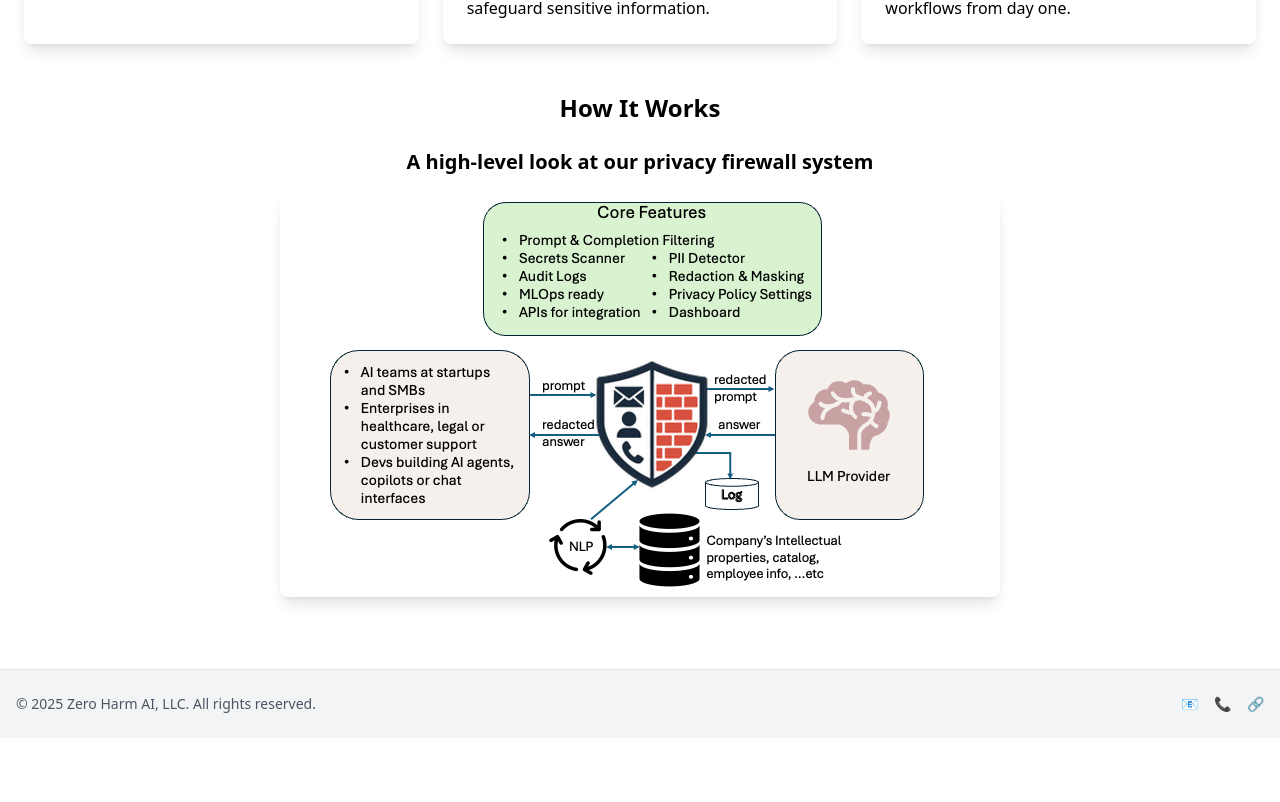
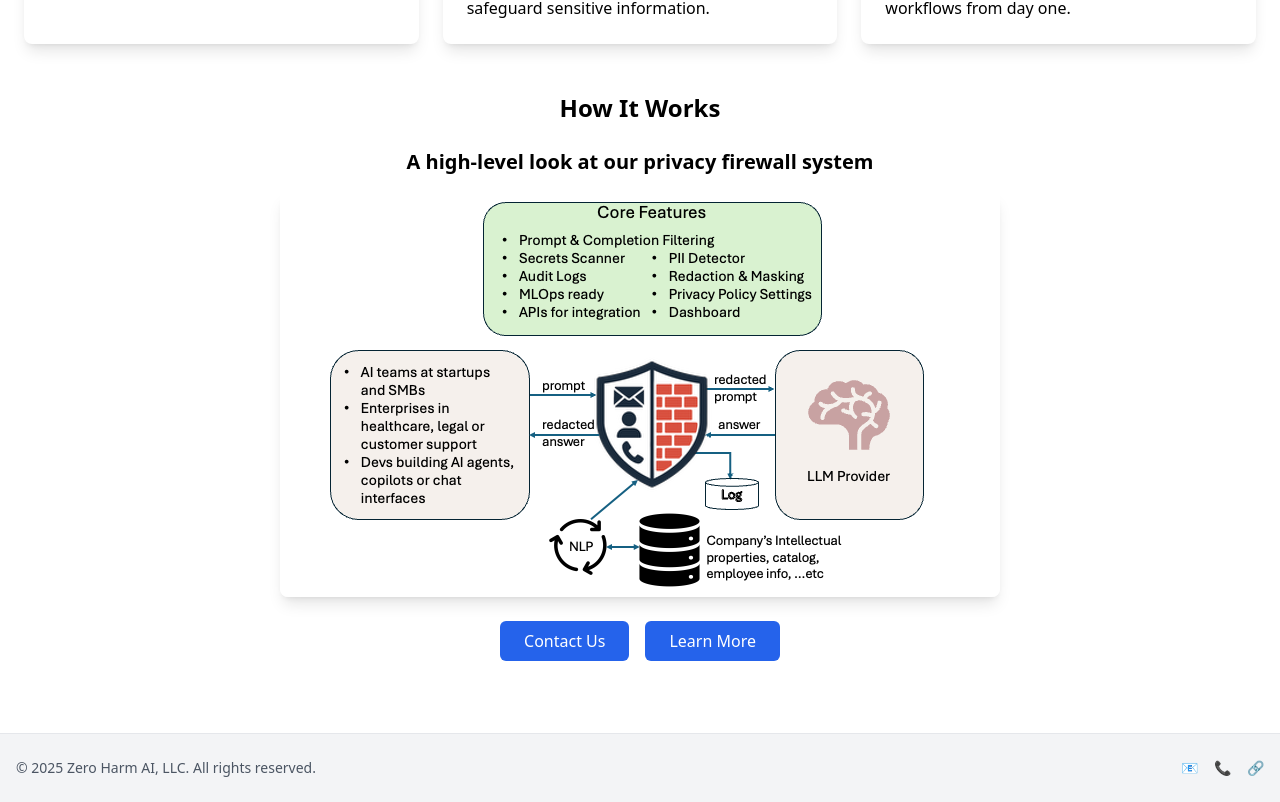
Before and after one commit to Zero-Harm-AI-LLC/zero-harm-ai-frontend, a React (Vite) app: page / in a window 1280 px wide. Shown: the part 420-1222 px from the top of the page. Before the commit the page ends 1158 px from the top, so only its background shows below. Built offline with nearby package versions, Linux system fonts and the light colour scheme; no server answers; the HTML template or start-up script is replaced by a standard one.

Commit message:
Add two buttons for navigate to other pages

```diff
--- a/src/pages/Home.tsx
+++ b/src/pages/Home.tsx
@@ -1,6 +1,10 @@
+import { motion } from "framer-motion";
+import { useNavigate } from "react-router-dom";
 import architectureDiagram from "../assets/architecture-diagram.png";
 
 export default function Home() {
+  const navigate = useNavigate();
+
   return (
     <div className="p-6">
       <section className="text-center mb-12">
@@ -48,8 +52,30 @@ export default function Home() {
         <img
           src={architectureDiagram}
           alt="Privacy Firewall Architecture"
-          className="mx-auto rounded-lg shadow-lg max-w-full h-auto"
+          className="mx-auto rounded-lg shadow-lg max-w-full h-auto mb-6"
         />
+
+        {/* Fade-in & slide-up buttons */}
+        <motion.div
+          initial={{ opacity: 0, y: 20 }}
+          animate={{ opacity: 1, y: 0 }}
+          transition={{ duration: 0.6, ease: "easeOut" }}
+          className="flex justify-center gap-4"
+        >
+          <button
+            onClick={() => navigate("/contact")}
+            className="flex items-center justify-center gap-2 px-6 py-2 rounded-md text-white bg-blue-600 hover:bg-blue-700"
+          >
+            Contact Us
+          </button>
+
+          <button
+            onClick={() => navigate("/features")}
+            className="flex items-center justify-center gap-2 px-6 py-2 rounded-md text-white bg-blue-600 hover:bg-blue-700"
+          >
+            Learn More
+          </button>
+        </motion.div>
       </section>
     </div>
   );
```
